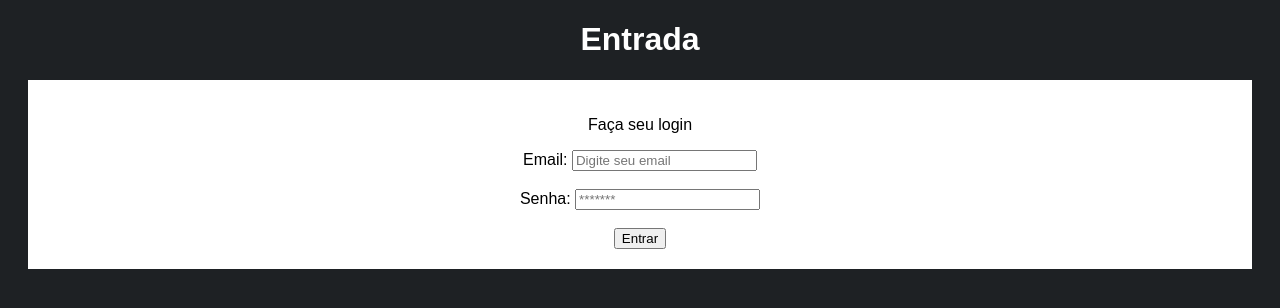
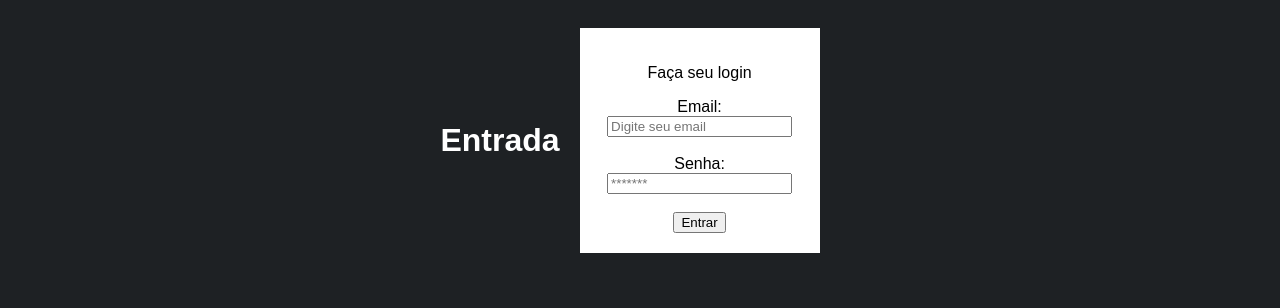
Before and after one commit to br3idk/git-teste-site, a plain HTML site: page index.html in a window 1280 px wide. Drawn offline with Linux system fonts and the light colour scheme.

Commit message:
Div centralizada mas h1 não centralizou kk

```diff
--- a/style.css
+++ b/style.css
@@ -2,6 +2,9 @@ body {
     text-align: center;
     background: #1e2124;
     font-family: Arial, Helvetica, sans-serif;
+    justify-content: center;
+    align-items: center;
+    display: flex;
 }
 
 p {
@@ -14,6 +17,9 @@ div {
     background-color: white;
     padding: 20px;
     margin: 20px;
+    width: 200px;
+    height: 200;
+    align-items: center;
 }
 
 h1 {
```
